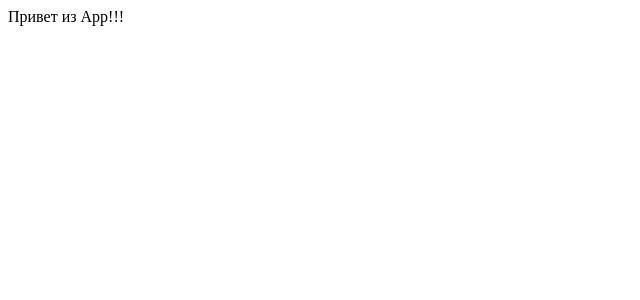
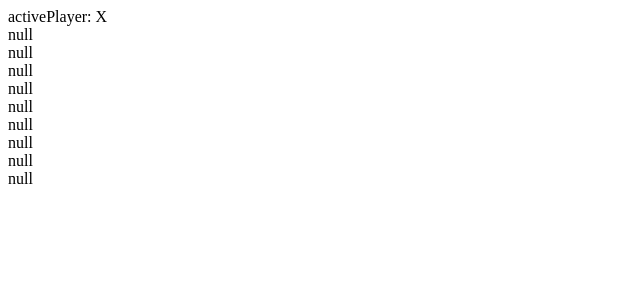
Before and after one commit to leonidfeskov/tic-tac-toe, a React app: page / in a window 1280 px wide. Shown: the top 300 px of the page, without its empty margins (0-640 px from the left). Built offline with nearby package versions, Linux system fonts and the light colour scheme.

Commit message:
Add components player, field

```diff
--- /dev/null
+++ b/main.css
@@ -0,0 +1,23 @@
+body {
+    margin: 0;
+    padding: 0;
+    font: 16px/1.2 Arial, sans-serif;
+}
+
+.player {
+    margin-bottom: 20px;
+}
+
+.field {
+    width: 300px;
+    height: 300px;
+    overflow: hidden;
+}
+
+.field__cell {
+    box-sizing: border-box;
+    width: 100px;
+    height: 100px;
+    float: left;
+    border: 1px solid #333;
+}
--- /dev/null
+++ b/src/components/Field.js
@@ -0,0 +1,18 @@
+import React, { Component } from 'react';
+
+export default class Field extends Component {
+    render() {
+        const { data } = this.props;
+        let cells = [];
+        let i = 1;
+        data.forEach(function(row) {
+            row.forEach(function(cell) {
+                cells.push(<div className='field__cell' key={i++}>{String(cell)}</div>);
+            });
+        });
+
+        return <div className='field'>
+            {cells}
+        </div>
+    }
+}
--- /dev/null
+++ b/src/components/Player.js
@@ -0,0 +1,11 @@
+import React, { Component } from 'react';
+
+export default class Player extends Component {
+    render() {
+        const { activePlayer } = this.props;
+
+        return <div className='player'>
+            activePlayer: {activePlayer}
+        </div>
+    }
+}
--- a/src/containers/App.js
+++ b/src/containers/App.js
@@ -1,7 +1,23 @@
 import React, { Component } from 'react';
+import { connect } from 'react-redux';
+import Player from '../components/Player'
+import Field from '../components/Field'
 
-export default class App extends Component {
+class App extends Component {
     render() {
-        return <div>Привет из App!!!</div>
+        const { player, field } = this.props;
+        return <div>
+            <Player activePlayer={player.activePlayer} />
+            <Field data={field.data} />
+        </div>
     }
 }
+
+function mapStateToProps(state) {
+    return {
+        player: state.player,
+        field: state.field
+    }
+}
+
+export default connect(mapStateToProps)(App);
--- /dev/null
+++ b/src/reducers/field.js
@@ -0,0 +1,11 @@
+const initialState = {
+    data: [
+        [null, null, null],
+        [null, null, null],
+        [null, null, null]
+    ]
+};
+
+export default function field(state = initialState) {
+    return state;
+}
--- a/src/reducers/index.js
+++ b/src/reducers/index.js
@@ -1,13 +1,8 @@
-const initialState = {
-    activePlayer: 'X',
-    message: '',
-    field: [
-        [null, null, null],
-        [null, null, null],
-        [null, null, null]
-    ]
-};
+import { combineReducers } from 'redux'
+import player from './player'
+import field from './field'
 
-export default function userstate(state = initialState) {
-    return state;
-}
+export default combineReducers({
+    player,
+    field
+})
--- /dev/null
+++ b/src/reducers/player.js
@@ -0,0 +1,7 @@
+const initialState = {
+    activePlayer: 'X'
+};
+
+export default function player(state = initialState) {
+    return state;
+}
```
Also changed, not shown: 2 other files (tests, documents, lock files or other folders).
